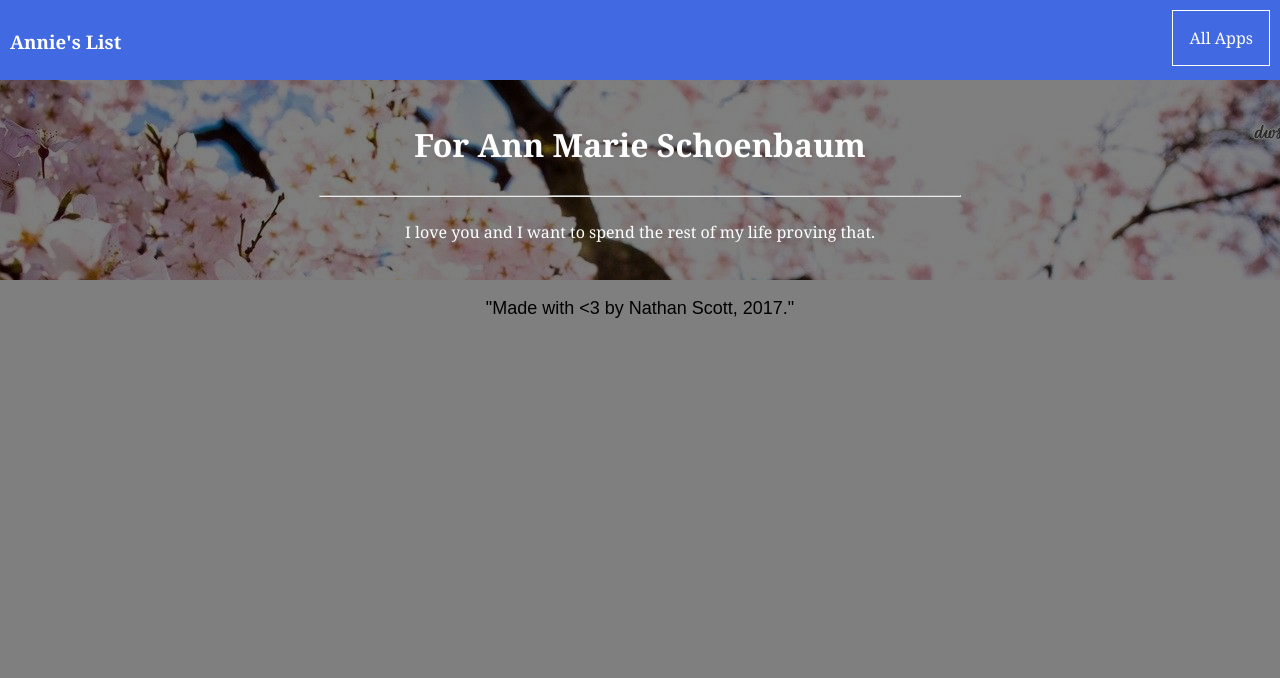
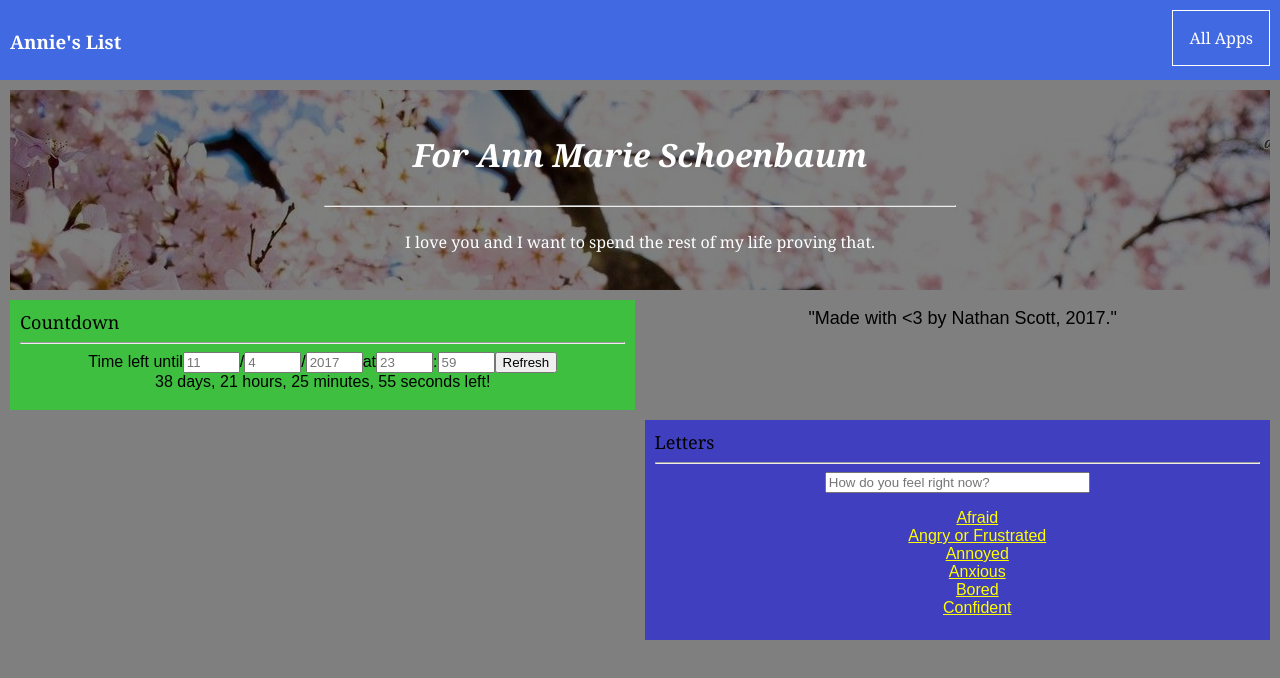
Before and after one commit to scott246/forannmarie, a React (Create React App) app: page / in a window 1280 px wide. Shown: the top 678 px of the page. Built offline with nearby package versions, Linux system fonts and the light colour scheme.

Commit message:
added countdown and letters modules

```diff
--- a/src/App.css
+++ b/src/App.css
@@ -13,6 +13,12 @@ body {
   color: white;
   text-align: left;
   font-family: 'Georgia', serif;
+}
+
+.Tile {
+  padding-left: 10px;
+  padding-right: 10px;
+  padding-top: 10px;
 }
 
 .Name {
@@ -84,6 +90,11 @@ body {
   justify-content:center;
 }
 
+.Title h1 {
+  font-style: italic;
+}
+
 .App-intro {
   font-size: large;
+  text-align: center;
 }
--- a/src/App.js
+++ b/src/App.js
@@ -1,5 +1,10 @@
 import React, { Component } from 'react';
-import MainTile from './MainTile.js';
+
+/* imports for each Component */
+import MainTile from './modules/MainTile.js';
+import Countdown from './modules/Countdown.js';
+import Letters from './modules/Letters.js';
+
 import './App.css';
 import appjson from './apps.json';
 
@@ -38,7 +43,10 @@ class App extends Component {
           </div>
           <Navbar />
         </div>
+        {/*add components to app*/}
         <MainTile />
+        <Countdown />
+        <Letters />
         <p className="App-intro">
           "Made with {'<'}3 by Nathan Scott, 2017."
         </p>
--- a/src/MainTile.js
+++ /dev/null
@@ -1,20 +0,0 @@
-import React, { Component } from 'react';
-import './App.css';
-import message from './messages.json';
-
-class MainTile extends Component {
-	render() {
-		return (
-			<div className="MainTile">
-				<div className="Title">
-					<h1>For Ann Marie Schoenbaum</h1>
-					<hr width="50%"/>
-					<p>{message.messages[Math.floor(Math.random() * message.messages.length)]}</p>
-				</div>
-			</div>
-		)
-	}
-}
-
-
-export default MainTile;
--- /dev/null
+++ b/src/modules/Countdown.js
@@ -0,0 +1,117 @@
+import React, { Component } from 'react';
+import './modules.css';
+
+function CountdownOutput(props) {
+  var totalSecs = props.totalSeconds;
+
+  var days = Math.floor(totalSecs / 86400);
+  totalSecs -= days * 86400;
+
+  var hours = Math.floor(totalSecs / 3600) % 24;
+  totalSecs -= hours * 3600;
+
+  var minutes = Math.floor(totalSecs / 60) % 60;
+  totalSecs -= minutes * 60;
+
+  var seconds = totalSecs % 60;
+  return <div>{days} days, {hours} hours, {minutes} minutes, {seconds} seconds left!</div>
+}
+
+class CountdownInput extends Component {
+  constructor(props){
+    super(props);
+    this.state={
+      year: 2017,
+      month: 11,
+      day: 4,
+      hour: 23,
+      minute: 59
+    }
+
+    this.handleChange = this.handleChange.bind(this);
+    this.refreshTime = this.refreshTime.bind(this);
+  }
+
+  handleChange(event) {
+    const target = event.target;
+    const value = target.value;
+    const name = target.name;
+
+    this.setState({
+      [name]: value
+    });
+  }
+
+  refreshTime = () => {
+
+    this.props.callbackFromParent([
+      this.state.year,
+      this.state.month-1,
+      this.state.day,
+      this.state.hour,
+      this.state.minute])
+  }
+
+  render() {
+    return (
+      <div>
+        Time left until
+        <input type="text" name="month" placeholder="11" size="4" onChange={this.handleChange}/>
+        /
+        <input type="text" name="day" placeholder="4" size="4" onChange={this.handleChange}/>
+        /
+        <input type="text" name="year" placeholder="2017" size="4" onChange={this.handleChange}/>
+         at
+        <input type="text" name="hour" placeholder="23" size="4" onChange={this.handleChange}/>
+        :
+        <input type="text" name="minute" placeholder="59" size="4" onChange={this.handleChange}/>
+        <button onClick={this.refreshTime}>Refresh</button>
+      </div>
+    )
+  }
+}
+
+class Countdown extends Component {
+  constructor(props){
+    super(props);
+    this.state={
+      year: 2017,
+      month: 10,
+      day: 4,
+      hour: 23,
+      minute: 59
+    }
+  }
+  myCallback = (dataFromChild) => {
+    this.setState({
+      year: dataFromChild[0],
+      month: dataFromChild[1],
+      day: dataFromChild[2],
+      hour: dataFromChild[3],
+      minute: dataFromChild[4]
+    })
+  }
+	render() {
+    var today = new Date();
+    var targetDate = new Date(
+      this.state.year,
+      this.state.month,
+      this.state.day,
+      this.state.hour,
+      this.state.minute);
+
+    var delta = Math.ceil((targetDate - today) / 1000);
+
+		return (
+			<div className="CountdownTile">
+				<div className="TileTitle">Countdown</div>
+        <hr />
+        <CountdownInput callbackFromParent={this.myCallback}/>
+        <CountdownOutput totalSeconds={delta} />
+			</div>
+		)
+	}
+}
+
+
+export default Countdown;
--- /dev/null
+++ b/src/modules/Letters.js
@@ -0,0 +1,43 @@
+import React, { Component } from 'react';
+import './modules.css';
+
+import letterjson from './letters.json';
+
+
+class Letters extends Component {
+  constructor(props) {
+    super(props);
+    this.state={
+      filterStr: ""
+    }
+  }
+
+	render() {
+    const { filterStr } = this.state;
+
+    const filteredElements = letterjson.letters
+      .filter(e => e.name.toLowerCase().includes(filterStr))
+      .map(e => <li key={e.name}><a href={e.href}>{ e.name }</a></li>)
+
+		return (
+      <div className="LettersTile">
+        <div className="TileTitle">Letters</div>
+        <hr />
+        <div>
+          <input
+            type="text"
+            value={ filterStr }
+            onChange={ e => this.setState({ filterStr: e.target.value.toLowerCase() }) }
+            placeholder="How do you feel right now?"
+            size="30"/>
+          <div className="LettersTable"><ul>
+            {filteredElements}
+          </ul></div>
+        </div>
+      </div>
+		)
+	}
+}
+
+
+export default Letters;
--- /dev/null
+++ b/src/modules/MainTile.js
@@ -0,0 +1,22 @@
+import React, { Component } from 'react';
+import '../App.css';
+import message from './messages.json';
+
+class MainTile extends Component {
+	render() {
+		return (
+			<div className="Tile">
+				<div className="MainTile">
+					<div className="Title">
+						<h1>For Ann Marie Schoenbaum</h1>
+						<hr width="50%"/>
+						<p>{message.messages[Math.floor(Math.random() * message.messages.length)]}</p>
+					</div>
+				</div>
+			</div>
+		)
+	}
+}
+
+
+export default MainTile;
--- /dev/null
+++ b/src/modules/letters.json
@@ -0,0 +1,104 @@
+{
+  "letters":[
+    {
+      "name":"Afraid",
+      "href":"https://drive.google.com/open?id=1fB2TY_dbcYx84ugnvNRljU6wwDCwGf1DERO4GDD_7NU"
+    },
+    {
+      "name":"Angry or Frustrated",
+      "href":"https://drive.google.com/open?id=1oODnp3HSrhYPLlV17VroSa-mDlqF3-jZNUFQL8X6zVA"
+    },
+    {
+      "name":"Annoyed",
+      "href":"https://drive.google.com/open?id=1UMFe3rqXHW0iIQTbTlgKvtf6revThNws0-Yq2pkgs5M"
+    },
+    {
+      "name":"Anxious",
+      "href":"https://drive.google.com/open?id=1ve1CTpPI9LrpeAJqYcqOwuDUpjr5_ZmStoEFDbHQCmE"
+    },
+    {
+      "name":"Bored",
+      "href":"https://drive.google.com/open?id=1RParPYHBPXZHpaPv18ULU7Qk-reHllEQk4lLYkkVr_4"
+    },
+    {
+      "name":"Confident",
+      "href":"https://drive.google.com/open?id=1_8hT_yceP1cPKRBbSHhFxBx8_eh5eritNBlmwU9iJu8"
+    },
+    {
+      "name":"Depressed",
+      "href":"https://drive.google.com/open?id=1KWpRob1hxk0dX0PvqgPyWg9OG48pTDaDLAJvMqqmQEY"
+    },
+    {
+      "name":"Happy",
+      "href":"https://drive.google.com/open?id=1F86KKTkXgtfX6Lmf9aT35ftxCvZzXfC3dLpUmg1iojA"
+    },
+    {
+      "name":"Hopeless or In a Rut",
+      "href":"https://drive.google.com/open?id=1WCVjQmg9wQsjlN6bbGfmKEdGr3AsfM4ZxJ2ORgATEXs"
+    },
+    {
+      "name":"Hurt or Betrayed",
+      "href":"https://drive.google.com/open?id=1KWoS8H3BBY8wPey-L26DRQxJGy2I2gXiUz7nxr_285w"
+    },
+    {
+      "name":"Hyper",
+      "href":"https://drive.google.com/open?id=193CJdu43dBTZrNXkg45y-dTNuSrj8cKPMweuTqD9MBk"
+    },
+    {
+      "name":"Insecure or Unattractive",
+      "href":"https://drive.google.com/open?id=1IyLwzIZNGjBUdPh_sTpqAtRrvsN5jTdLA7mkPV0ebm0"
+    },
+    {
+      "name":"Lonely or Longing",
+      "href":"https://drive.google.com/open?id=1-oERi5KEw_cueG0kMHxLoEVHoV42s3SBa6ptlBizly0"
+    },
+    {
+      "name":"Lost or Confused",
+      "href":"https://drive.google.com/open?id=1TwdxjPEXu9YvIE1Cm_lHnJpb26BuduOEDMKfvjpSwWI"
+    },
+    {
+      "name":"Motivated",
+      "href":"https://drive.google.com/open?id=1NDoBow66oqr1GBsNqCm_Igur6AjingNrj2pJNGq9vy8"
+    },
+    {
+      "name":"Overwhelmed",
+      "href":"https://drive.google.com/open?id=1jepHA18Q2WxcJwZA6Tab8cGlF2bb7LjRKsXcc-9aHoA"
+    },
+    {
+      "name":"Peaceful",
+      "href":"https://drive.google.com/open?id=1_qGIcHh8ini7Wvh2-ftuvenpLj5aef0fB93467u7dbI"
+    },
+    {
+      "name":"Playful",
+      "href":"https://drive.google.com/open?id=1ZBh8ei69e19uEHjk9MYTb8DrzcXA8AQObwskJRYtSns"
+    },
+    {
+      "name":"Romantic",
+      "href":"https://drive.google.com/open?id=1rrTRF9gQx82_2zwblTxX-Nc164C3RCrU--N0JL7D9uQ"
+    },
+    {
+      "name":"Sad or Down",
+      "href":"https://drive.google.com/open?id=1Ke86775xImTM37jRKuumvQKjG632EvFrDAWysK8yI2I"
+    },
+    {
+      "name":"Sexy",
+      "href":"https://drive.google.com/open?id=1sY1pI5jyXRe6g3o5DhU4GJpxYZ8pKcZculQRUtHcAXI"
+    },
+    {
+      "name":"Sick",
+      "href":"https://drive.google.com/open?id=1UE5nb_qMliE3rF8SGeeWg3Xs7xNw__WfANMK8TpPpnI"
+    },
+    {
+      "name":"Unloved or Unwanted",
+      "href":"https://drive.google.com/open?id=1fD2WZg564i0QbLgDN5NSnzjAQXbnUtcnBnWXs0Z7be0"
+    },
+    {
+      "name":"Unmotivated",
+      "href":"https://drive.google.com/open?id=1rxaqB-4E4-EFMOTh8qKpXoOAtCcopnHN58_GK2AcK1E"
+    },
+    {
+      "name":"Weak or Useless",
+      "href":"https://drive.google.com/open?id=12DZILuca92VkufVGJblB-7QWIwsb20mLZgJSwuqUrWg"
+    }
+  ]
+}
--- /dev/null
+++ b/src/modules/modules.css
@@ -0,0 +1,66 @@
+:root {
+  --spacing: 10px;
+  --small: 100px;
+  --medium: 210px;
+  --large: 320px;
+  --regular: 47.3%;
+  --wide: 100%;
+}
+
+.CountdownTile {
+  height: var(--small);
+  width: var(--regular);
+  padding-left: var(--spacing);
+  padding-right: var(--spacing);
+  padding-top: var(--spacing);
+  margin-left: var(--spacing);
+  margin-right: var(--spacing);
+  margin-top: var(--spacing);
+  background-color: rgba(0,255,0,.5);
+  font-family: 'Arial', sans-serif;
+  float: left;
+}
+
+.LettersTile {
+  height: var(--medium);
+  width: var(--regular);
+  padding-right: var(--spacing);
+  padding-top: var(--spacing);
+  padding-left: var(--spacing);
+  margin-right: var(--spacing);
+  margin-top: var(--spacing);
+  background-color: rgba(0,0,255,.5);
+  font-family: 'Arial', sans-serif;
+  float: right;
+}
+
+.LettersTable {
+  height: 125px;
+  overflow: auto;
+}
+.LettersTable a {
+  color: rgb(255,255,0);
+}
+.LettersTable ul {
+  list-style-type: none;
+}
+
+
+.BucketListTile {
+  height: var(--small);
+  width: var(--regular);
+  padding-right: var(--spacing);
+  padding-top: var(--spacing);
+  padding-left: var(--spacing);
+  margin-right: var(--spacing);
+  margin-top: var(--spacing);
+  background-color: rgba(255,0,0,.5);
+  font-family: 'Arial', sans-serif;
+  float: right;
+}
+
+.TileTitle {
+  font-family: 'Georgia',serif;
+  font-size: large;
+  text-align: left;
+}
```
Also changed, not shown: src/modules/messages.json (renamed from src/messages.json).
